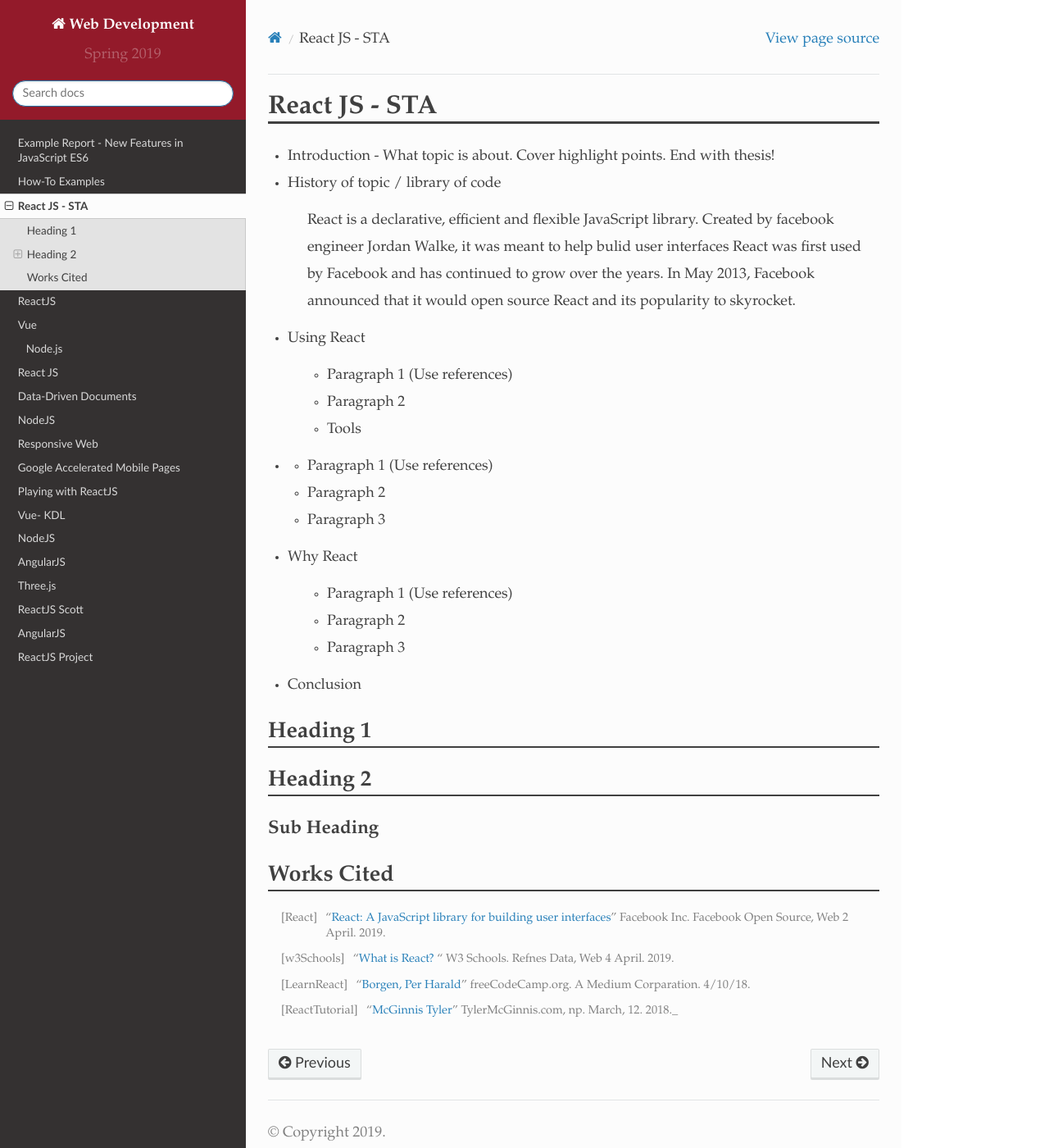
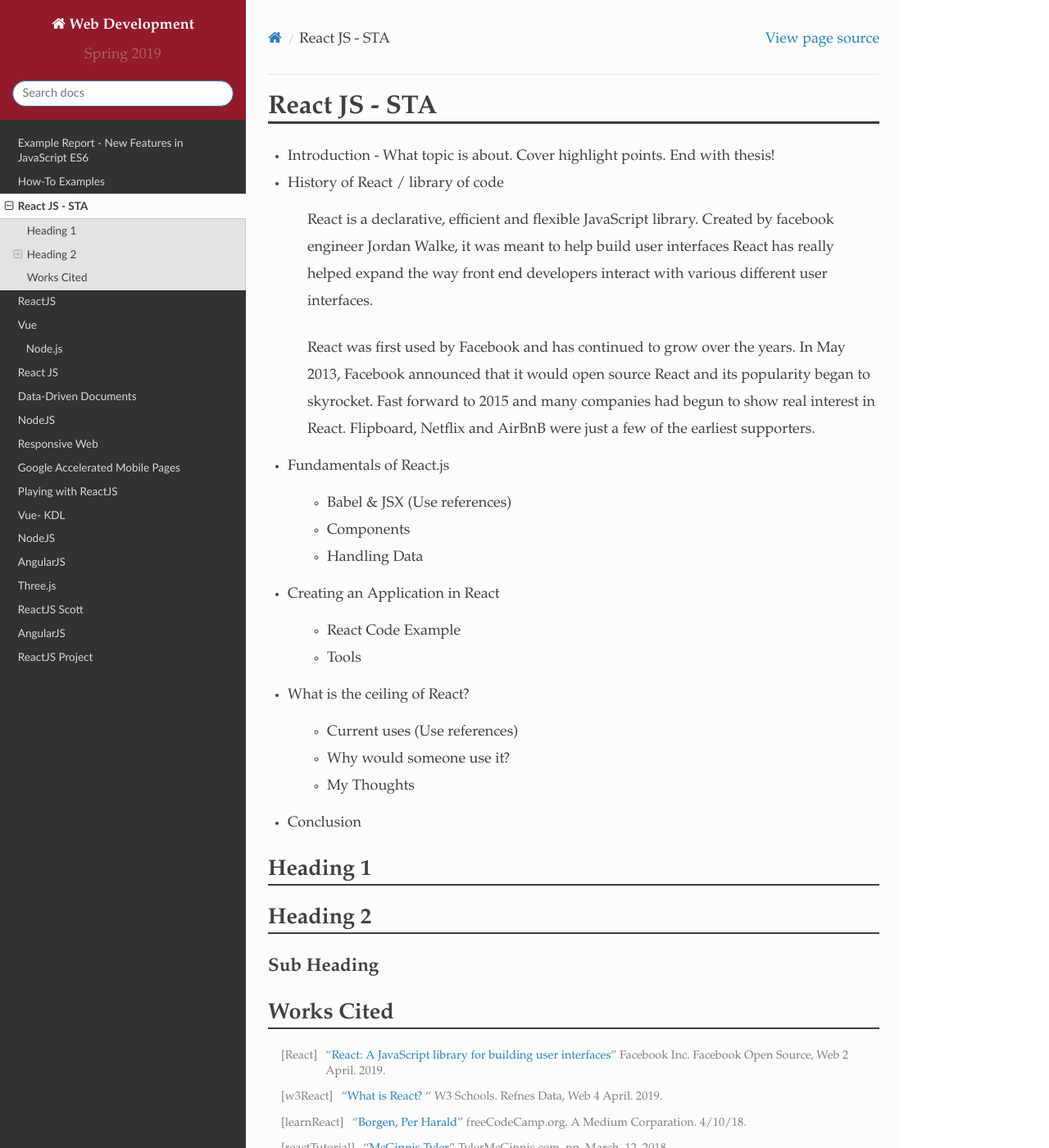
Before and after one commit to pvcraven/2019_spring_web_dev, a Sphinx documentation site: the page built from source/final/adeniyi/index.rst, in a window 1280 px wide and 1400 px high. Shown: the whole window at 82% size. Built offline with Sphinx 7.4.7 and the Read the Docs theme 2.0.0, drawn with Linux system fonts in a browser that asks for light colours; some of the changed text lies outside the part shown.

Commit message:
Finished Outline, history

```diff
--- a/source/final/adeniyi/index.rst
+++ b/source/final/adeniyi/index.rst
@@ -4,33 +4,36 @@
 * Introduction - What topic is about. Cover highlight points. End with thesis!
 
 
-
-* History of topic / library of code
+* History of React / library of code
 
     React is a declarative, efficient and flexible JavaScript library. Created
-    by facebook engineer Jordan Walke, it was meant to help bulid user interfaces
-    React was first used by Facebook and has continued to grow over the years. In
-    May 2013, Facebook announced that it would open source React and its
-    popularity to skyrocket.
+    by facebook engineer Jordan Walke, it was meant to help build user interfaces
+    React has really helped expand the way front end developers interact with
+    various different user interfaces.
+
+    React was first used by Facebook and has continued to grow over the years.
+    In May 2013, Facebook announced that it would open source React and its
+    popularity began to skyrocket. Fast forward to 2015 and many companies had
+    begun to show real interest in React. Flipboard, Netflix and AirBnB were just
+    a few of the earliest supporters.
+
+* Fundamentals of React.js
+
+    * Babel & JSX (Use references)
+    * Components
+    * Handling Data
+
+* Creating an Application in React
+
+    * React Code Example
+    * Tools
 
 
-* Using React
+* What is the ceiling of React?
 
-    * Paragraph 1 (Use references)
-    * Paragraph 2
-    * Tools
-
-*
-
-    * Paragraph 1 (Use references)
-    * Paragraph 2
-    * Paragraph 3
-
-* Why React
-
-    * Paragraph 1 (Use references)
-    * Paragraph 2
-    * Paragraph 3
+    * Current uses (Use references)
+    * Why would someone use it?
+    * My Thoughts
 
 * Conclusion
 
@@ -48,6 +51,7 @@
 -----------
 
 .. [React] "`React: A JavaScript library for building user interfaces <https://reactjs.org/>`_" Facebook Inc. Facebook Open Source, Web 2 April. 2019.
-.. [w3Schools] "`What is React? <https://www.w3schools.com/whatis/whatis_react.asp>`_ " W3 Schools. Refnes Data, Web 4 April. 2019.
-.. [LearnReact] "`Borgen, Per Harald <https://medium.freecodecamp.org/learn-react-js-in-5-minutes-526472d292f4>`_" freeCodeCamp.org. A Medium Corparation. 4/10/18.
-.. [ReactTutorial] "`McGinnis Tyler <https://tylermcginnis.com/reactjs-tutorial-a-comprehensive-guide-to-building-apps-with-react/>`_" TylerMcGinnis.com, np. March, 12. 2018._
+.. [w3React] "`What is React? <https://www.w3schools.com/whatis/whatis_react.asp>`_ " W3 Schools. Refnes Data, Web 4 April. 2019.
+.. [learnReact] "`Borgen, Per Harald <https://medium.freecodecamp.org/learn-react-js-in-5-minutes-526472d292f4>`_" freeCodeCamp.org. A Medium Corparation. 4/10/18.
+.. [reactTutorial] "`McGinnis Tyler <https://tylermcginnis.com/reactjs-tutorial-a-comprehensive-guide-to-building-apps-with-react/>`_" TylerMcGinnis.com, np. March, 12. 2018._
+.. [futureReact] "`Caliman, Diana <http://blog.creative-tim.com/web-design/the-future-of-react-2018/>`_" 2019 Creative Tim, Creative Tim's Blog. April 13,2018._
```
